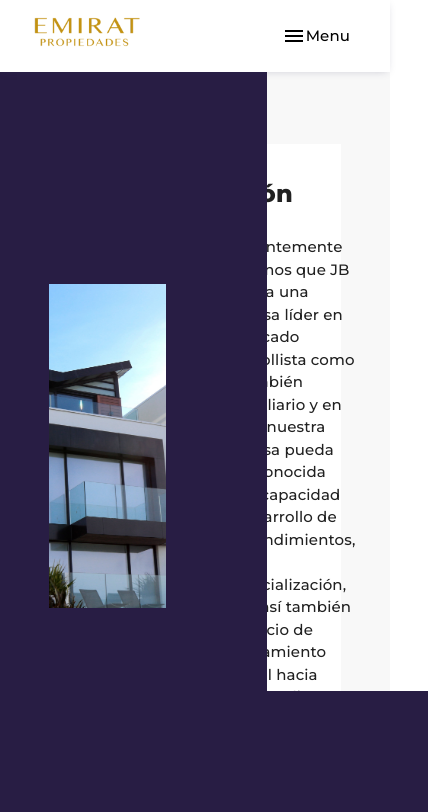
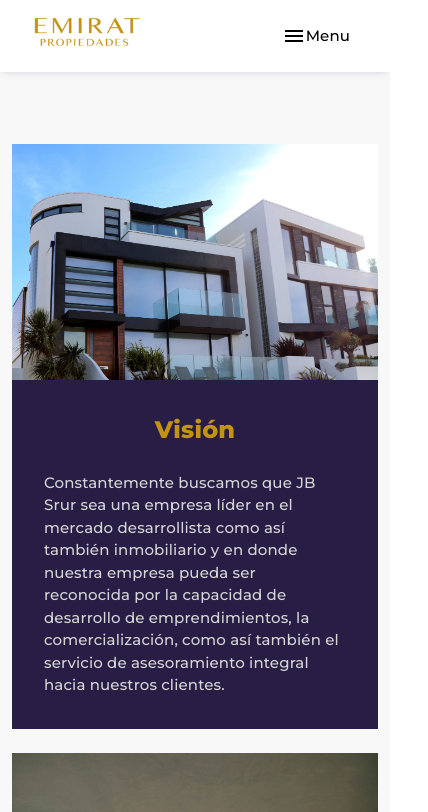
Before and after one commit to MFlorO/EMIRATpropiedades, a React (Vite) app in the folder client/: page /empresa in a window 390 px wide. Shown: the top 812 px of the page, 428 px wide, since content can reach past the window. Built offline with nearby package versions, Linux system fonts and the light colour scheme.

Commit message:
reponsive empresa

```diff
--- a/client/src/inmuebles/components/Navbar/MenuMobile/MenuMobile.jsx
+++ b/client/src/inmuebles/components/Navbar/MenuMobile/MenuMobile.jsx
@@ -1,5 +1,5 @@
 import { Fragment, useState } from "react";
-import { IconButton, Drawer, List, ListItem, ListItemText, Grid, Typography, Link, Divider, Stack } from "@mui/material";
+import { IconButton, Drawer, ListItem, ListItemText, Grid, Typography, Link, Divider, Stack } from "@mui/material";
 import MenuIcon from '@mui/icons-material/Menu';
 import CloseIcon from '@mui/icons-material/Close';
 import { item } from "../itemsNavBar";
--- a/client/src/inmuebles/page/Empresa/PublicidadEmpresa.jsx
+++ b/client/src/inmuebles/page/Empresa/PublicidadEmpresa.jsx
@@ -1,24 +1,28 @@
-import { Grid, Typography } from "@mui/material"
 import { styled } from '@mui/material/styles';
-
+import { useTheme, useMediaQuery, Grid, Typography  } from '@mui/material';
 
 
 
 
 const PublicidadEmpresa = ({direccion, imagen, titulo, texto}) => {
+
+  const theme = useTheme();
+  const isSmallScreen = useMediaQuery(theme.breakpoints.down('sm'));  //Capto el breakpoints
+
+
   return (
-    <Grid container direction={{xs:'column', sm:'row'}} height='80vh' width='80%' backgroundColor='white'>
+    <Grid container direction={{xs:'column', sm:'row'}} height={{xs:'min-content', sm:'80vh'}} width={{xs:'100%', sm:'80%'}} backgroundColor={{xs:`${theme.palette.primary.main}`, sm:'white'}}>
 
-      <Grid container direction='column' width='40%' height='80%' alignItems='center'justifyContent='center' order={direccion==='izquierda' ? 0 : 1}>
-        <GridCuadrado container width='20rem' height='100%'></GridCuadrado>
-        <Grid container zIndex={20} width='100%' height='60%' mt={8} >
+      <Grid container direction='column' width={{xs:'100%', sm:'40%'}} height={{xs:'100%', sm:'80%'}} alignItems='center'justifyContent='center' order={direccion==='izquierda' ? 0 : 1}>
+        {!isSmallScreen && <GridCuadrado container width='20rem' height='100%'></GridCuadrado>}
+        <Grid container zIndex={20} width='100%' height='60%' mt={{xs:0,sm:8}}>
             <img src={imagen} alt={imagen} style={{width:'100%', height:'100%', objectFit:'cover', objectPosition: 'center center'}}/>
         </Grid>
       </Grid>
 
-      <Grid container direction='column' width='50%' height='100%' p={4} gap={3} order={direccion==='izquierda' ? 1 : 0}>
-        <TypographyTitulo>{titulo}</TypographyTitulo>
-        <TypographyStyle>{texto}</TypographyStyle>
+      <Grid container direction='column' width={{xs:'100%', sm:'50%'}} height='100%' p={4} gap={3} order={ isSmallScreen ? 1 : direccion==='izquierda' ? 1 : 0}>
+        <TypographyTitulo color={{xs:`${theme.palette.secondary.main}`, sm:'black'}} textAlign={{xs:'center', sm:'start'}}>{titulo}</TypographyTitulo>
+        <TypographyStyle  color={{xs:'#d5d5d5', sm:'black'}}>{texto}</TypographyStyle>
       </Grid>
 
     </Grid>
```
